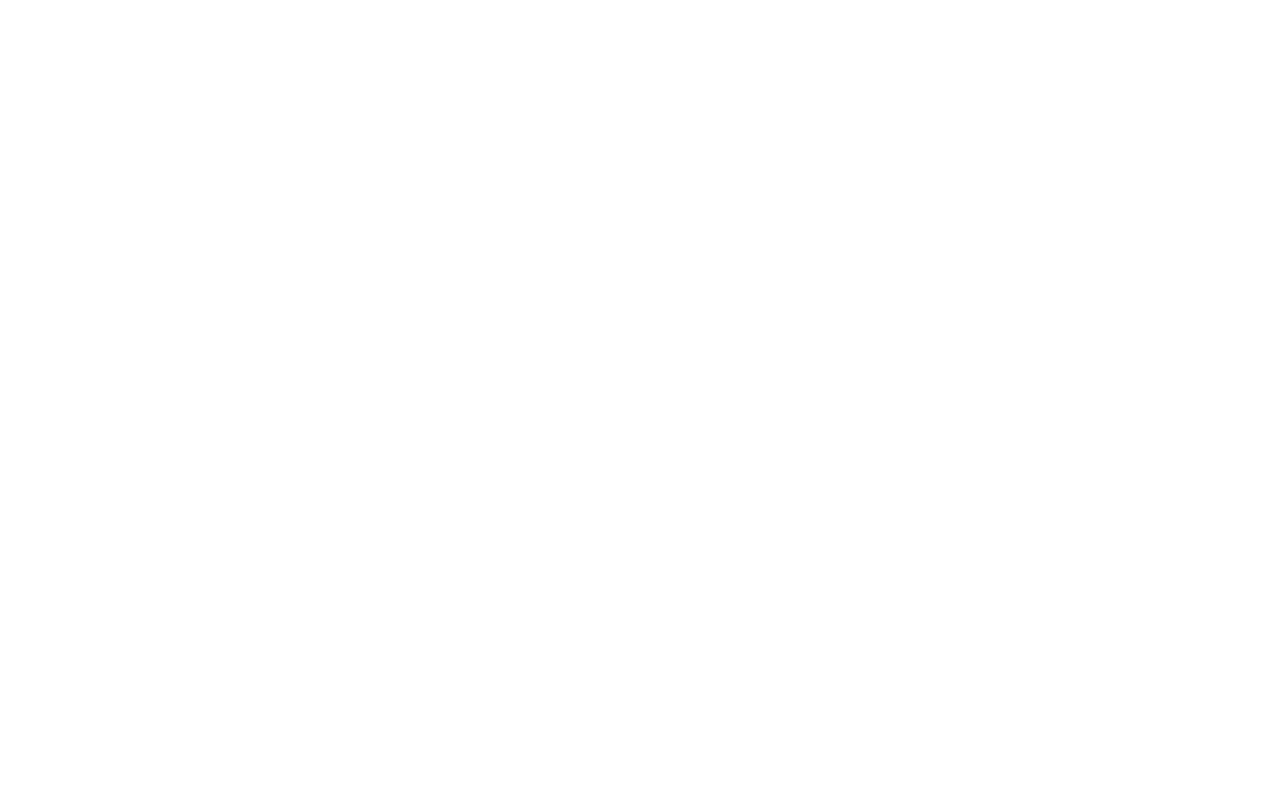
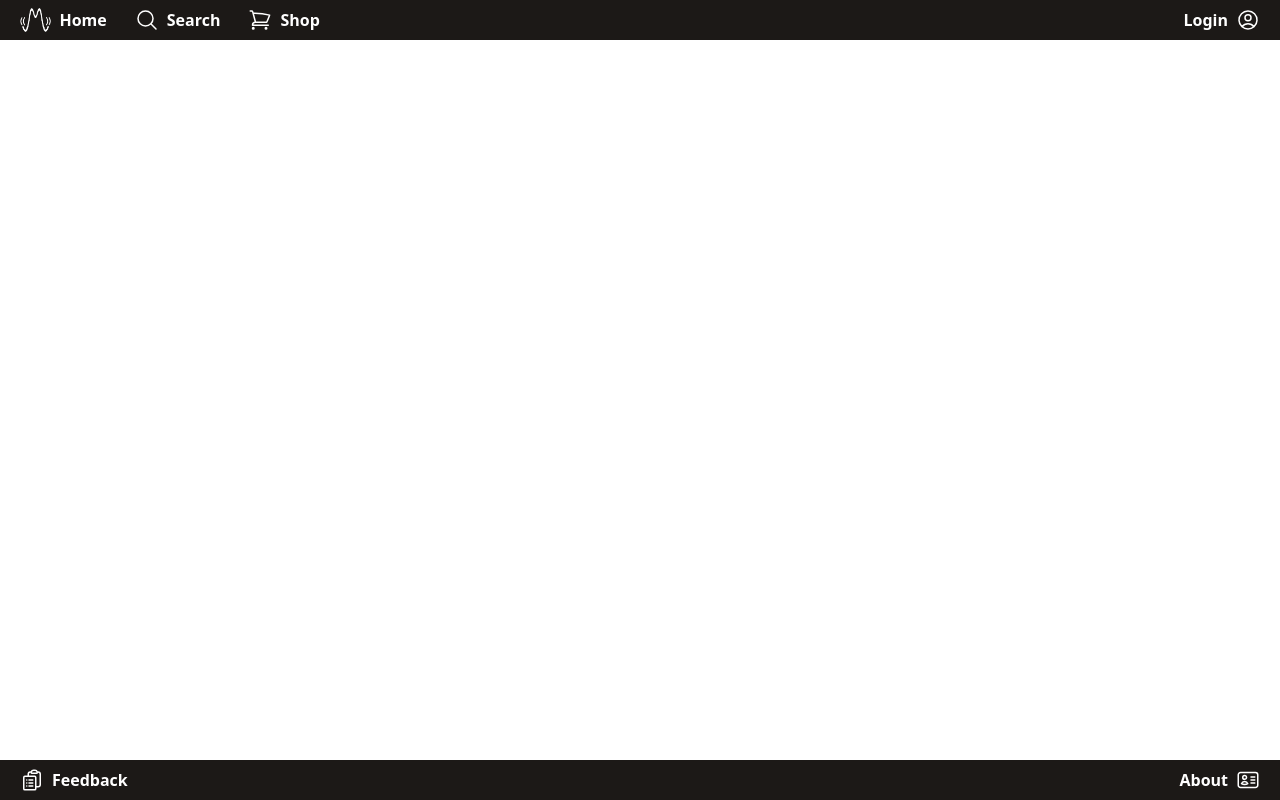
Before and after one commit to Wise05/ComS_3190_Final, a React (Vite) app in the folder frontend/: page /profile in a window 1280 px wide. Before the commit this address had no page. Built offline with nearby package versions, Linux system fonts and the light colour scheme.

Commit message:
added footbar

```diff
--- a/frontend/src/App.jsx
+++ b/frontend/src/App.jsx
@@ -9,27 +9,22 @@
 import Survey from "./components/Survey";
 import About from "./components/About";
 import SignIn from "./components/SignIn";
+import Profile from "./components/Profile";
 
 function App() {
   return (
     <BrowserRouter>
       <Routes>
-        {/* Layout route wraps the main content */}
-        <Route path='/' element={<Layout />}>
-          {/* Home route */}
+        <Route path="/" element={<Layout />}>
           <Route index element={<Home />} />
-          {/* Login route */}
-          <Route path='/login' element={<Login />} />
-          {/* Artists route */}
-          <Route path='/artists' element={<Artists />} />
+          <Route path="/login" element={<Login />} />
+          <Route path="profile" element={<Profile />} />
+          <Route path="/artists" element={<Artists />} />
           {/* Shop route with possible nested routes */}
-          <Route path='/shop' element={<Shop />} />
-          {/* Survey route */}
-          <Route path='/survey' element={<Survey />} />
-          {/* About route */}
-          <Route path='/about' element={<About />} />
-          {/* SignIn route */}
-          <Route path='/signin' element={<SignIn />} />
+          <Route path="/shop" element={<Shop />} />
+          <Route path="/survey" element={<Survey />} />
+          <Route path="/about" element={<About />} />
+          <Route path="/signin" element={<SignIn />} />
         </Route>
       </Routes>
     </BrowserRouter>
--- a/frontend/src/components/Footbar.jsx
+++ b/frontend/src/components/Footbar.jsx
@@ -1,7 +1,57 @@
 import React from "react";
+import { Link } from "react-router-dom";
 
 function footbar() {
-  return <div></div>;
+  return (
+    <div className="bg-stone-900 h-10 relative bottom-0 flex inset-0 z-1 pointer-events-none text-white">
+      <div className="pl-3 flex gap-3 h-10">
+        <Link
+          to="/survey"
+          className="rounded-full p-2 font-bold flex gap-2
+      hover:bg-blue-600 pointer-events-auto"
+        >
+          <svg
+            xmlns="http://www.w3.org/2000/svg"
+            fill="none"
+            viewBox="0 0 24 24"
+            strokeWidth="1.5"
+            stroke="currentColor"
+            className="size-6"
+          >
+            <path
+              strokeLinecap="round"
+              strokeLinejoin="round"
+              d="M9 12h3.75M9 15h3.75M9 18h3.75m3 .75H18a2.25 2.25 0 0 0 2.25-2.25V6.108c0-1.135-.845-2.098-1.976-2.192a48.424 48.424 0 0 0-1.123-.08m-5.801 0c-.065.21-.1.433-.1.664 0 .414.336.75.75.75h4.5a.75.75 0 0 0 .75-.75 2.25 2.25 0 0 0-.1-.664m-5.8 0A2.251 2.251 0 0 1 13.5 2.25H15c1.012 0 1.867.668 2.15 1.586m-5.8 0c-.376.023-.75.05-1.124.08C9.095 4.01 8.25 4.973 8.25 6.108V8.25m0 0H4.875c-.621 0-1.125.504-1.125 1.125v11.25c0 .621.504 1.125 1.125 1.125h9.75c.621 0 1.125-.504 1.125-1.125V9.375c0-.621-.504-1.125-1.125-1.125H8.25ZM6.75 12h.008v.008H6.75V12Zm0 3h.008v.008H6.75V15Zm0 3h.008v.008H6.75V18Z"
+            />
+          </svg>
+          <p>Feedback</p>
+        </Link>
+      </div>
+      <div className="h-10 ml-auto pr-3">
+        <Link
+          to="/about"
+          className="rounded-full p-2 font-bold flex gap-2
+      hover:bg-blue-600 pointer-events-auto"
+        >
+          <p>About</p>
+          <svg
+            xmlns="http://www.w3.org/2000/svg"
+            fill="none"
+            viewBox="0 0 24 24"
+            strokeWidth="1.5"
+            stroke="currentColor"
+            className="size-6"
+          >
+            <path
+              strokeLinecap="round"
+              strokeLinejoin="round"
+              d="M15 9h3.75M15 12h3.75M15 15h3.75M4.5 19.5h15a2.25 2.25 0 0 0 2.25-2.25V6.75A2.25 2.25 0 0 0 19.5 4.5h-15a2.25 2.25 0 0 0-2.25 2.25v10.5A2.25 2.25 0 0 0 4.5 19.5Zm6-10.125a1.875 1.875 0 1 1-3.75 0 1.875 1.875 0 0 1 3.75 0Zm1.294 6.336a6.721 6.721 0 0 1-3.17.789 6.721 6.721 0 0 1-3.168-.789 3.376 3.376 0 0 1 6.338 0Z"
+            />
+          </svg>
+        </Link>
+      </div>
+    </div>
+  );
 }
 
 export default footbar;
--- a/frontend/src/components/Layout.jsx
+++ b/frontend/src/components/Layout.jsx
@@ -7,7 +7,7 @@
   return (
     <>
       <Navbar />
-      <main className="pt-8">
+      <main className="pt-8 pb-8 min-h-[95vh]">
         <Outlet /> {/* Route content */}
       </main>
       <Footbar />
--- a/frontend/src/components/Navbar.jsx
+++ b/frontend/src/components/Navbar.jsx
@@ -13,7 +13,7 @@
         <Link
           to="/"
           className="rounded-full p-2 font-bold flex gap-2
-      hover:bg-green-700 pointer-events-auto"
+      hover:bg-blue-600 pointer-events-auto"
         >
           <img src={Melodify_Logo} alt="Melodify Logo" />
           <p>Home</p>
@@ -21,7 +21,7 @@
         <button
           onClick={toggleSearch}
           className="rounded-full p-2 font-bold flex gap-2
-      hover:bg-green-700 pointer-events-auto"
+      hover:bg-blue-600 pointer-events-auto"
         >
           <svg
             xmlns="http://www.w3.org/2000/svg"
@@ -43,7 +43,7 @@
         <Link
           to="/shop"
           className="rounded-full p-2 font-bold flex gap-2
-      hover:bg-green-700 pointer-events-auto"
+      hover:bg-blue-600 pointer-events-auto"
         >
           <svg
             xmlns="http://www.w3.org/2000/svg"
@@ -66,20 +66,20 @@
         <Link
           to="/login"
           className="rounded-full p-2 font-bold flex gap-2
-      hover:bg-green-700 pointer-events-auto"
+      hover:bg-blue-600 pointer-events-auto"
         >
           <p>Login</p>
           <svg
             xmlns="http://www.w3.org/2000/svg"
             fill="none"
             viewBox="0 0 24 24"
-            stroke-width="1.5"
+            strokeWidth="1.5"
             stroke="currentColor"
-            class="size-6"
+            className="size-6"
           >
             <path
-              stroke-linecap="round"
-              stroke-linejoin="round"
+              strokeLinecap="round"
+              strokeLinejoin="round"
               d="M17.982 18.725A7.488 7.488 0 0 0 12 15.75a7.488 7.488 0 0 0-5.982 2.975m11.963 0a9 9 0 1 0-11.963 0m11.963 0A8.966 8.966 0 0 1 12 21a8.966 8.966 0 0 1-5.982-2.275M15 9.75a3 3 0 1 1-6 0 3 3 0 0 1 6 0Z"
             />
           </svg>
--- /dev/null
+++ b/frontend/src/components/Profile.jsx
@@ -0,0 +1,7 @@
+import React from "react";
+
+function Profile() {
+  return <div></div>;
+}
+
+export default Profile;
--- a/frontend/src/components/Search.jsx
+++ b/frontend/src/components/Search.jsx
@@ -1,7 +1,7 @@
 import React from "react";
 
 function Search() {
-  return <div></div>;
+  return <div className="bg-black h-100% w-40% fixed left-0"></div>;
 }
 
 export default Search;
```
